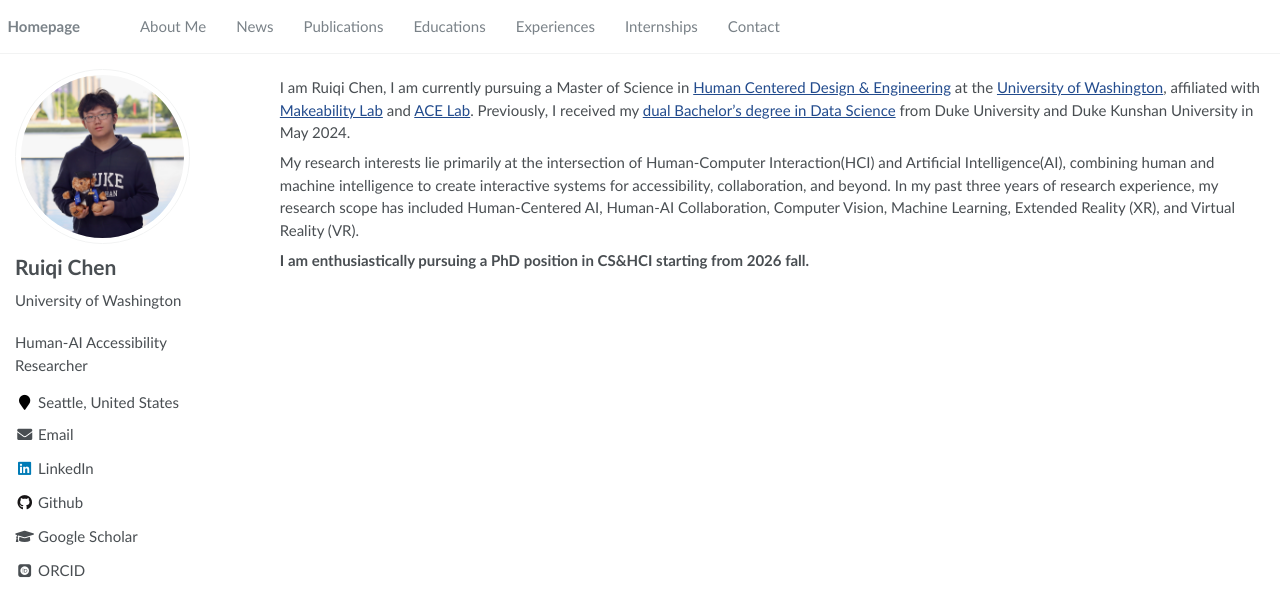
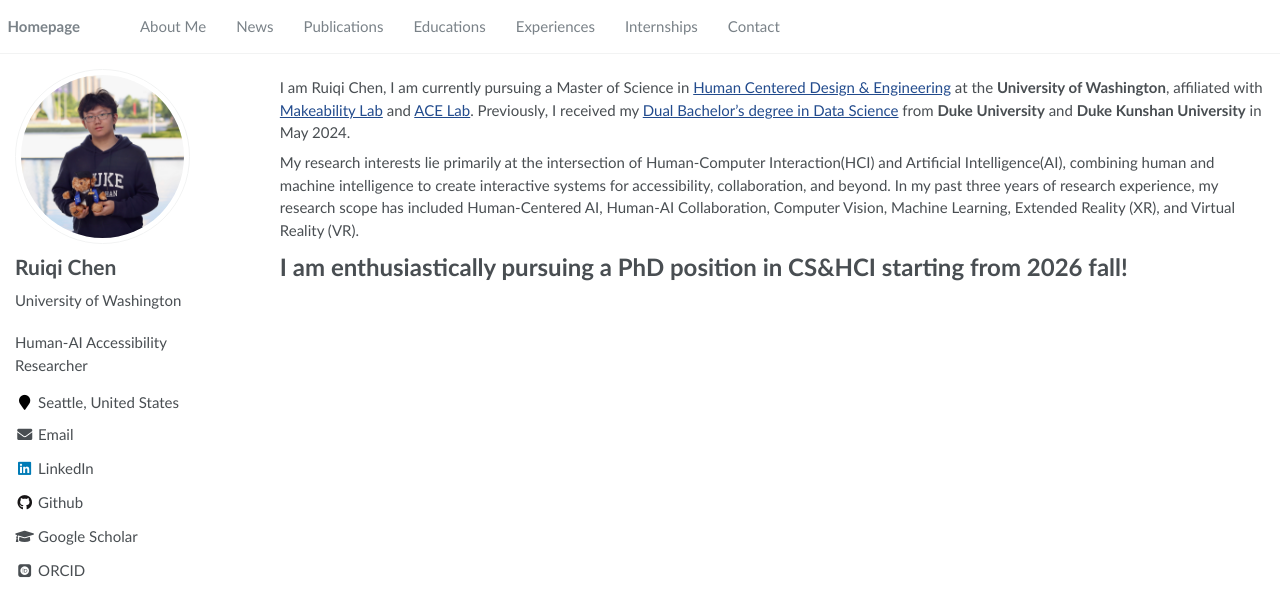
Before and after one commit to Ruiqi-Chen-0216/Ruiqi-Chen-0216.github.io, a Jekyll site: the page built from _pages/about.md, in a window 1280 px wide. Shown: the top 616 px of the page. Built offline with Jekyll 4.4.1, drawn with Linux system fonts in a browser that asks for light colours; some web fonts are replaced.

Commit message:
Update about.md

```diff
--- a/_pages/about.md
+++ b/_pages/about.md
@@ -8,8 +8,8 @@
 
 <span class='anchor' id='about-me'></span>
 
-I am Ruiqi Chen, I am currently pursuing a Master of Science in  [Human Centered Design & Engineering](https://www.hcde.washington.edu/) at the [University of Washington](https://www.washington.edu/), affiliated with [Makeability Lab](https://makeabilitylab.cs.washington.edu/) and [ACE Lab](https://depts.washington.edu/acelab/index.html). Previously, I received my [dual Bachelor's degree in Data Science](https://undergraduate.bulletins.duke.edu/allprograms/dukekunshanprogram) from Duke University and Duke Kunshan University in May 2024.
+I am Ruiqi Chen, I am currently pursuing a Master of Science in  [Human Centered Design & Engineering](https://www.hcde.washington.edu/) at the **University of Washington**, affiliated with [Makeability Lab](https://makeabilitylab.cs.washington.edu/) and [ACE Lab](https://depts.washington.edu/acelab/index.html). Previously, I received my [Dual Bachelor's degree in Data Science](https://undergraduate.bulletins.duke.edu/allprograms/dukekunshanprogram) from **Duke University** and **Duke Kunshan University** in May 2024.
 
 My research interests lie primarily at the intersection of Human-Computer Interaction(HCI) and Artificial Intelligence(AI), combining human and machine intelligence to create interactive systems for accessibility, collaboration, and beyond. In my past three years of research experience, my research scope has included Human-Centered AI, Human-AI Collaboration, Computer Vision, Machine Learning, Extended Reality (XR), and Virtual Reality (VR).
 
-**I am enthusiastically pursuing a PhD position in CS&HCI starting from 2026 fall.**
+**<span style="font-size: 24px;">I am enthusiastically pursuing a PhD position in CS&HCI starting from 2026 fall!</span>**
```
